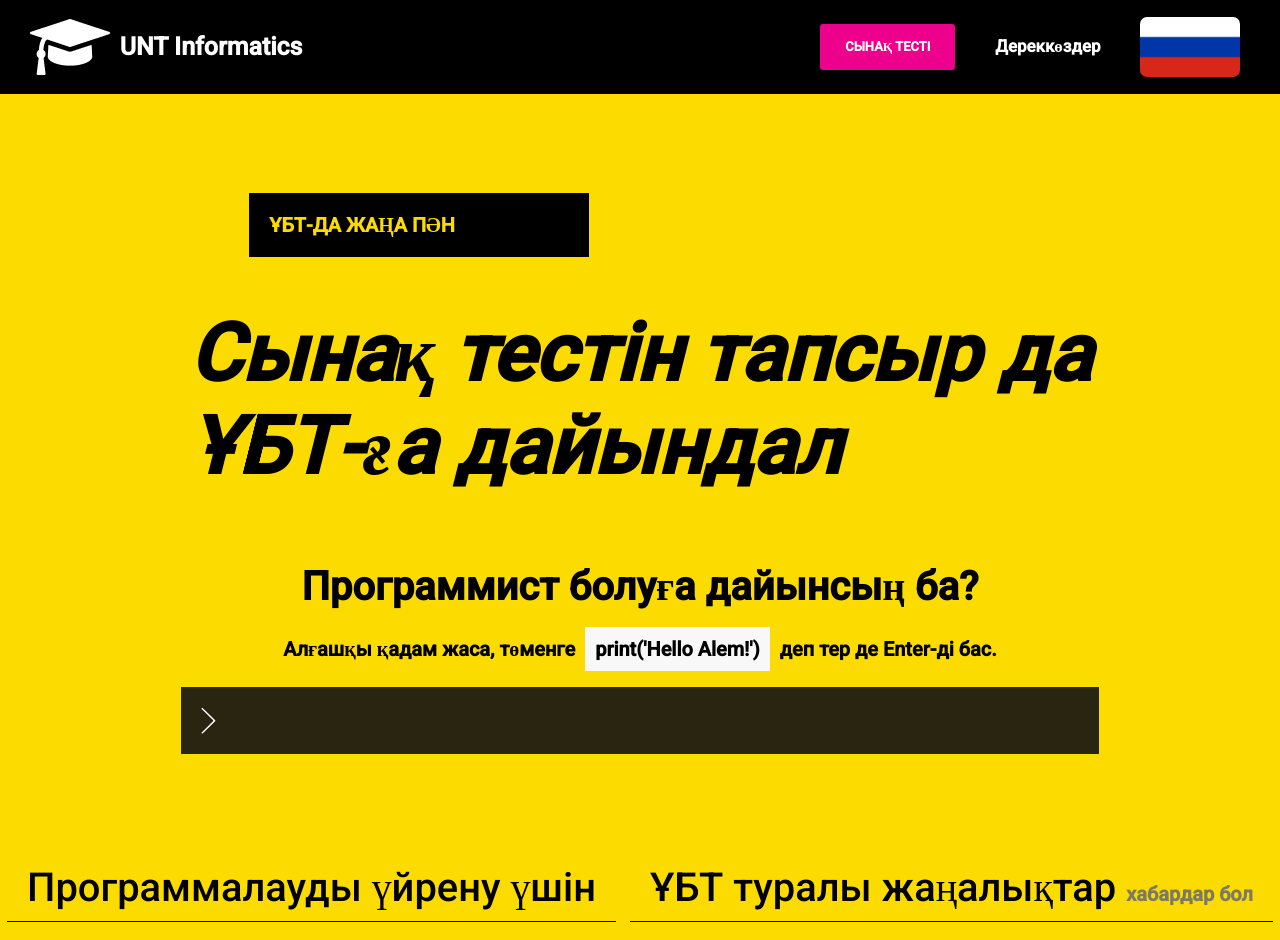
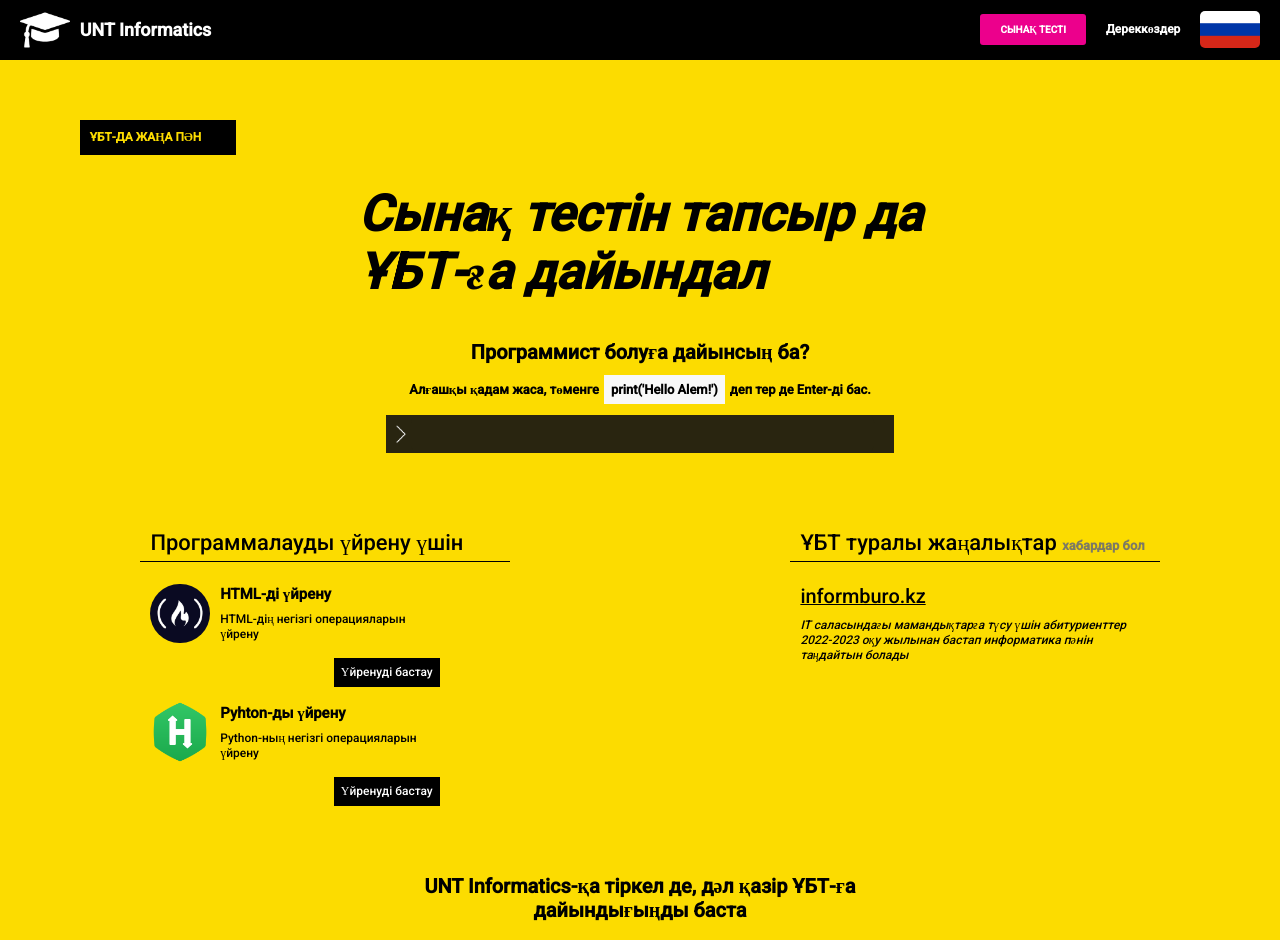
Before and after one commit to guinnod/new-unt-front, a React (Create React App) app: page / in a window 1280 px wide. Shown: the top 940 px of the page. Built offline with nearby package versions, Linux system fonts and the light colour scheme.

Commit message:
main size

```diff
--- a/src/App.css
+++ b/src/App.css
@@ -17,11 +17,7 @@ body {
     background: #0d0f12;
     font-family: 'Roboto';
     white-space: nowrap;
-    font-size: 2rem;
-}
-
-img {
-    font-size: 2rem;
+    font-size: 1.5rem;
 }
 
 a {
--- a/src/components/footer/footer.css
+++ b/src/components/footer/footer.css
@@ -1,17 +1,21 @@
 .footer__anchor .header__anchor {
-    padding: 2rem;
+    padding: 1rem;
 }
 
 .footer__anchor .logo__img {
-    width: 6rem;
+    width: 4rem;
 }
 
 .footer__anchor .logo__text {
-    font-size: 2rem;
+    font-size: 1.5rem;
+}
+
+.footer__anchor .header__button {
+    font-size: 1rem;
 }
 
 .footer__logo {
-    width: 5rem;
+    width: 3rem;
     cursor: pointer;
 }
 
--- a/src/components/headers/header-main/header-main.css
+++ b/src/components/headers/header-main/header-main.css
@@ -1,6 +1,6 @@
 .header-main__flag {
-    width: 10rem;
-    height: 6rem;
-    border-radius: 0.7rem;
+    width: 6rem;
+    height: 3.7rem;
+    border-radius: 0.5rem;
     cursor: pointer;
 }
--- a/src/components/headers/header/header.css
+++ b/src/components/headers/header/header.css
@@ -3,7 +3,7 @@
     display: flex;
     align-items: center;
     justify-content: space-between;
-    padding: 0 2rem;
+    padding: 0 1rem;
 }
 
 .header__part:first-child {
@@ -16,11 +16,11 @@
 }
 
 .header__part > div > * {
-    margin: 0 2rem;
+    margin: 0 1rem;
 }
 
 .header__button {
-    font-size: 1.7rem;
+    font-size: 1.2rem;
     font-weight: 700;
     cursor: pointer;
 }
@@ -31,9 +31,9 @@
 }
 
 .header__button--pink {
-    font-size: 1.3rem;
+    font-size: 1rem;
     background-color: #EC008C;
     border-radius: 0.3rem;
-    padding: 1.5rem 2.5rem;
+    padding: 1rem 2rem;
     width: max-content;
 }
--- a/src/components/logo/logo.css
+++ b/src/components/logo/logo.css
@@ -4,11 +4,11 @@
 }
 
 .logo__img {
-    margin: 1.5rem 1rem;
-    width: 8rem;
+    margin: 1rem;
+    width: 5rem;
 }
 
 .logo__text {
     font-weight: 700;
-    font-size: 2.5rem;
+    font-size: 1.8rem;
 }
--- a/src/data/russian.json
+++ b/src/data/russian.json
@@ -12,7 +12,7 @@
         "firstStep2": "и нажмите Enter.",
         "toLearn": "Изучить программирование",
         "news": "Новости о ЕНТ ",
-        "beOn": "БУДЬ В КУРСЕ",
+        "beOn": "будь в курсе",
         "learnHtml": "Изучение HTML",
         "learnHtmlText": "Изучите основные операции HTML",
         "learnPython": "Изучение Python",
--- a/src/pages/main/index.jsx
+++ b/src/pages/main/index.jsx
@@ -10,7 +10,6 @@ export const Main = () => {
         <PageSkeleton>
             <div className="main__anchor">
                 <div className='main__text--top'>
-
                     <div className='main__news center'>
                         {language.newSubject}
                     </div>
@@ -22,7 +21,6 @@ export const Main = () => {
                             {language.bigText2}
                         </div>
                     </div>
-
                     <h1>{language.readyTo}</h1>
                     <h4>
                         {language.firstStep1}
@@ -65,7 +63,7 @@ export const Main = () => {
                         </div>
                     </div>
 
-                    <div>
+                    <div className="main__optional__news__root">
                         <div className="main__optional--header">
                             {language.news}<span className='main__optional--header--sub'>{language.beOn}</span>
                         </div>
--- a/src/pages/main/main.css
+++ b/src/pages/main/main.css
@@ -3,40 +3,49 @@
     color: black;
     display: flex;
     flex-direction: column;
-    font-size: 2rem;
 }
 
 .main__text--top {
     display: flex;
     flex-direction: column;
     align-items: center;
-    padding: 10rem 25rem;
+    padding: 6rem 8rem;
 }
 
 .main__news {
     background: black;
-    font-weight: 800;
+    font-weight: 900;
     color: #FCDC00;
-    width: 30rem;
-    padding: 2rem;
+    padding: 1rem 3.5rem 1rem 1rem;
     align-self: flex-start;
-    margin: 0 0 5rem 0;
+    margin: 0 0 3rem 0;
+    font-size: 1.2rem;
 }
 
 .main__text--big {
-    font-size: 8rem;
+    font-size: 5rem;
     font-weight: 900;
     font-style: italic;
 }
 
 .main__text--top h1 {
-    margin: 7rem 0 0 0;
+    margin: 4rem 0 0 0;
+    font-size: 2rem;
+}
+
+.main__text--top h4 {
+    font-size: 1.3rem;
+}
+
+.main__text--span {
+    background-color: #F8F8F8;
+    padding: 0.7rem;
+    margin: 0 0.5rem;
 }
 
 #main__input {
     background: #292510;
     font-weight: 500;
-    font-size: 2.5rem;
     color: white;
     width: 90%;
 }
@@ -44,20 +53,15 @@
 .main__input {
     display: flex;
     background: #292510;
-    width: 90rem;
-    padding: 1rem;
+    width: 50rem;
+    padding: 0 0.5rem;
 }
 
 .main__input__image {
     transform: rotate(180deg);
-    width: 1.5rem;
-    margin: 1rem;
-}
-
-.main__text--span {
-    background-color: #F8F8F8;
-    padding: 1rem;
-    margin: 0 1rem;
+    width: 1rem;
+    margin: 1rem 0.5rem;
+    font-size: 1.5rem;
 }
 
 .main__optional {
@@ -66,15 +70,20 @@
 }
 
 .main__optional--header {
-    font-size: 4rem;
+    font-size: 2.2rem;
     border-bottom: #000000 1px solid;
-    width: max-content;
-    padding: 1rem 2rem;
+    width: 35rem;
+    padding: 0.5rem 1rem;
+    margin: 1.2rem 0;
+}
+
+.main__optional__news__root {
+    width: 35rem;
 }
 
 .main__optional--header--sub {
     color: #7D7A64;
-    font-size: 2rem;
+    font-size: 1.3rem;
     font-weight: 800;
 }
 
@@ -82,14 +91,16 @@
 .main__learn__block__anchor {
     display: flex;
     flex-direction: column;
-    width: 50rem;
+    width: 30rem;
 }
 
 .main__learn__block__anchor a {
     background-color: #000000;
-    padding: 1rem;
+    padding: 0.7rem;
+    font-size: 1.2rem;
     width: max-content;
     align-self: flex-end;
+    margin: 0.5rem 0;
 }
 
 .main__learn__block {
@@ -101,60 +112,70 @@
     display: flex;
     flex-direction: column;
     justify-content: space-between;
-    height: 8rem;
+    height: 5.7rem;
     white-space: normal;
 }
 
 .main__learn__block__text>div:first-child {
-    font-size: 3rem;
+    font-weight: 900;
+}
+
+
+.main__learn__block__text>div:last-child {
+    font-size: 1.2rem;
 }
 
 .main__learn__img--circled {
     border-radius: 50%;
-    width: 10rem;
-    margin: 2rem;
+    width: 6rem;
+    margin: 1rem;
 }
 
 .main__learn__img--medium {
-    width: 14rem;
+    width: 8rem;
 }
 
 .main__optional__news {
-    padding: 2rem;
+    padding: 1rem;
 }
 
-.main__optional__news>a{
-    font-size: 3rem;
-    margin: 0 0 1rem 0;
+.main__optional__news>a {
+    font-size: 2rem;
     color: #000000;
     text-decoration: underline;
 }
 
 .main__optional__news__content {
     white-space: normal;
-    width: 60rem;
     font-style: italic;
+    font-size: 1.2rem;
+    margin: 1rem 0 0 0;
 }
 
 .main__ready__anchor {
     display: flex;
     flex-direction: column;
     align-items: center;
-    padding: 10rem;
+    padding: 5rem;
+}
+
+.main__ready__anchor h1 {
+    font-size: 2rem;
 }
 
 .main__ready {
-    width: 80rem;
+    width: 50rem;
     white-space: normal;
     text-align: center;
 }
 
 .main__ready__button {
-    padding: 1rem 2rem;
+    padding: 0.75rem 1.5rem;
     background-color: #000000;
     color: white;
     width: max-content;
     font-weight: 900;
     cursor: pointer;
-    margin: 4rem;
+    margin: 2rem;
+    font-size: 1.3rem;
 }
```
